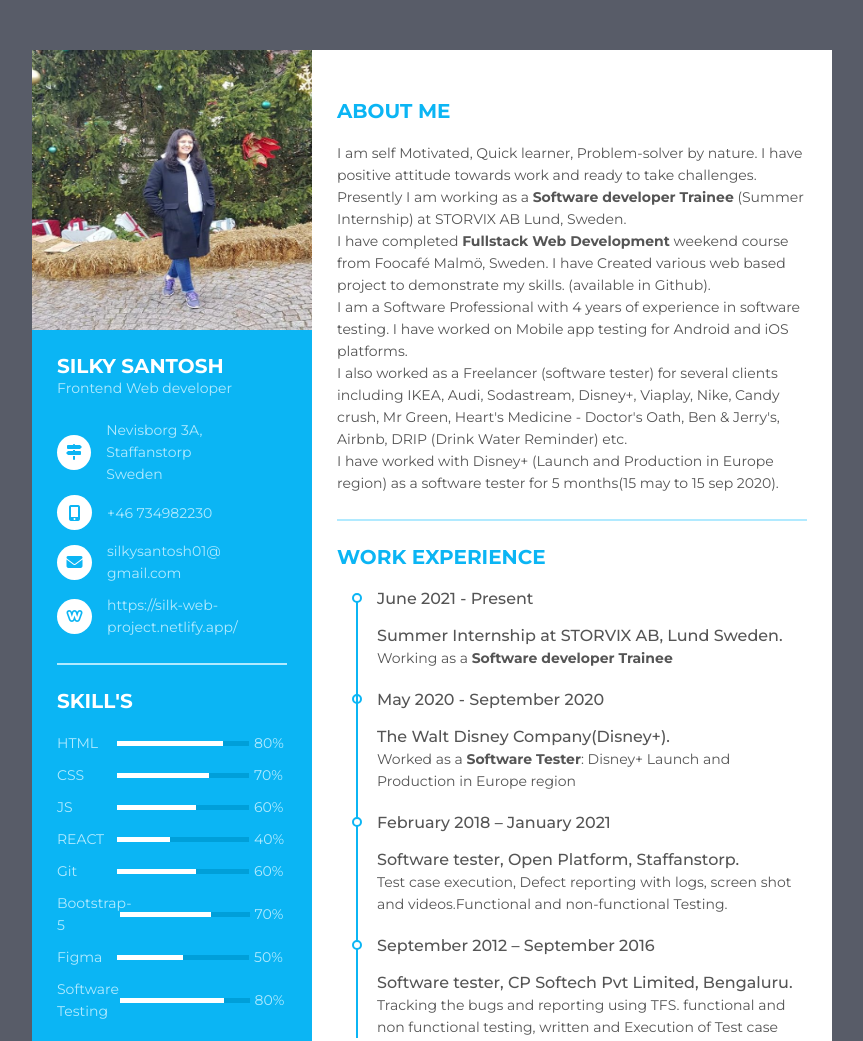
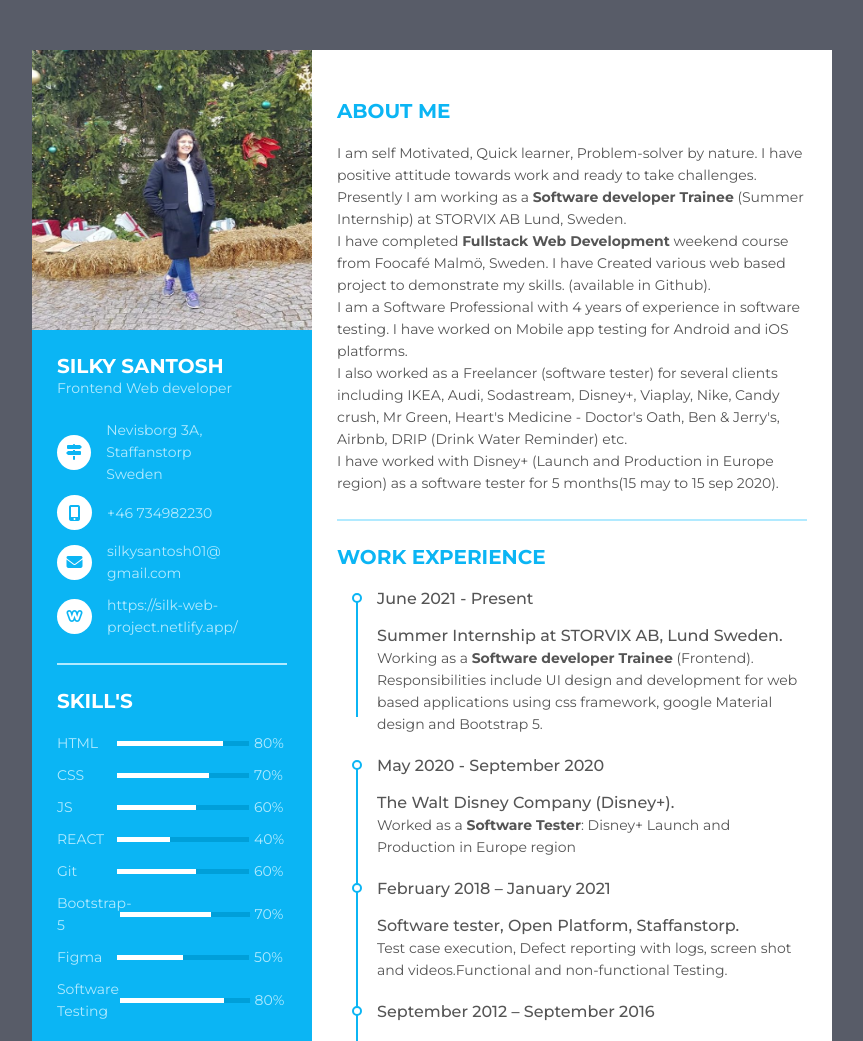
Before and after one commit to silky09/silky_CV, a plain HTML site: page index.html in a window 1280 px wide. Shown: the top 1041 px of the page, without its empty margins (208-1071 px from the left). Drawn offline with Linux system fonts and the light colour scheme.

Commit message:
[Task] add Task/Responsibility in exp.

```diff
--- a/index.html
+++ b/index.html
@@ -217,13 +217,15 @@
             <div class="date">June 2021 - Present</div>
             <div class="info">
                  <p class="semi-bold">Summer Internship at STORVIX AB, Lund Sweden.</p>
-              <p>Working as a <strong>Software developer Trainee</strong></p>
+              <p>Working as a <strong>Software developer Trainee</strong> (Frontend).</p>
+              Responsibilities include UI design and development
+              for web based applications using css framework, google Material design and Bootstrap 5.
             </div>
         </li>
             <li>
                 <div class="date">May 2020 - September 2020</div>
                 <div class="info">
-                     <p class="semi-bold">The Walt Disney Company(Disney+).</p>
+                     <p class="semi-bold">The Walt Disney Company (Disney+).</p>
                   <p>Worked as a <strong>Software Tester</strong>: Disney+ Launch and Production in Europe region</p>
                 </div>
             </li>
```
